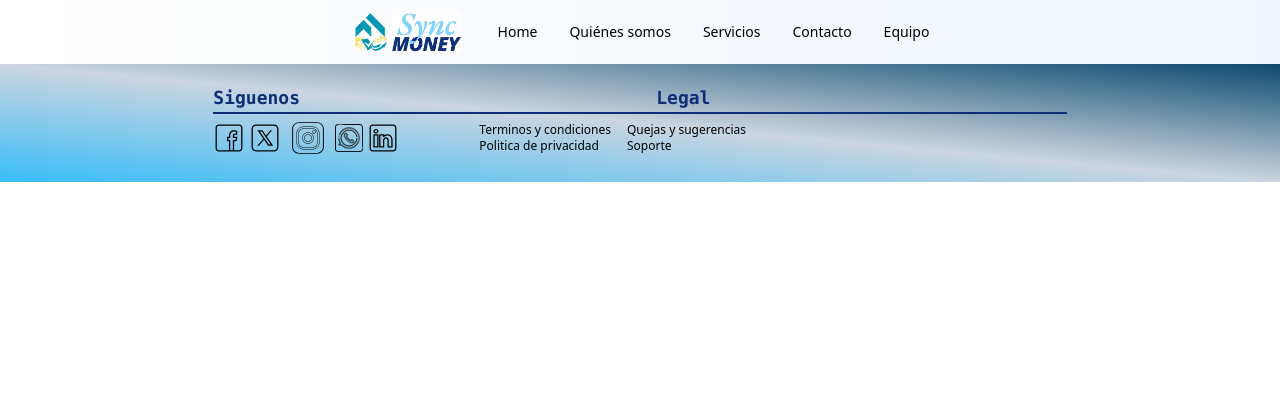
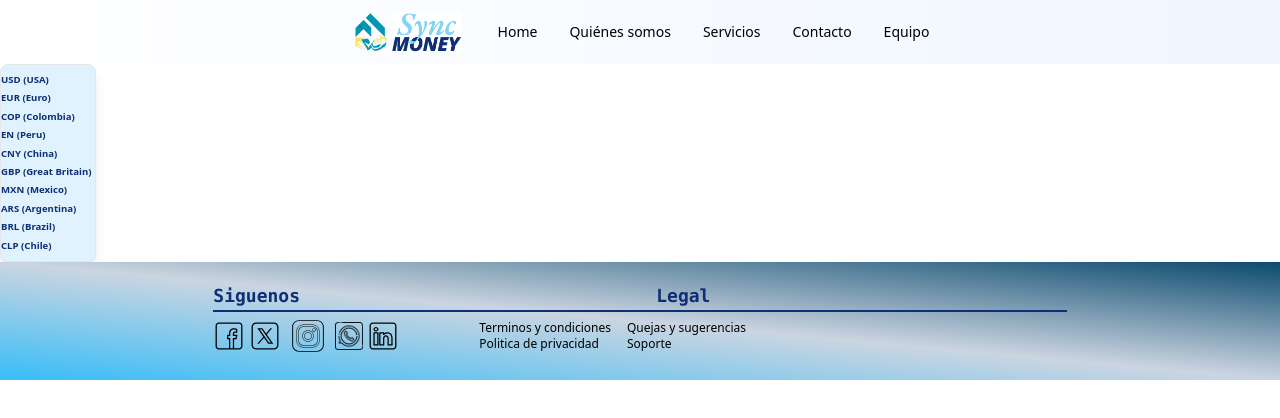
Before and after one commit to rooney2j/Funval-Frontend-N2-Trabajo-Grupal-Sync-Money, a Next.js app: page / in a window 1280 px wide. Shown: the top 418 px of the page. Built offline with nearby package versions, Linux system fonts and the light colour scheme.

Commit message:
first commit

```diff
--- a/app/page.jsx
+++ b/app/page.jsx
@@ -1,11 +1,11 @@
-
+import CountryList from "@/components/countryList";
 
 
 export default function Home() {
   return (
 
-  <div>
-
+    <div>
+      <CountryList />
     </div>
 
   );
--- /dev/null
+++ b/components/countryList.jsx
@@ -0,0 +1,47 @@
+import React from 'react'
+
+export default function CountryList() {
+    return (
+        <ul className='text-[.6rem] text-[#0e2e76] font-semibold border py-2 w-24 rounded-lg shadow-lg bg-sky-100'>
+            <li>
+                <button type="button">USD (USA)</button>
+            </li>
+
+            <li className='my-1'>
+                <button type="button">EUR (Euro)</button>
+            </li>
+
+            <li>
+                <button type="button">COP (Colombia)</button>
+            </li>
+
+            <li className='my-1'>
+                <button type="button">EN (Peru)</button>
+            </li>
+
+            <li>
+                <button type="button">CNY (China)</button>
+            </li>
+
+            <li className='my-1'>
+                <button type="button">GBP (Great Britain)</button>
+            </li>
+
+            <li>
+                <button type="button">MXN (Mexico)</button>
+            </li>
+
+            <li className='my-1'>
+                <button type="button">ARS (Argentina)</button>
+            </li>
+
+            <li>
+                <button type="button">BRL (Brazil)</button>
+            </li>
+
+            <li className='mt-1'>
+                <button type="button">CLP (Chile)</button>
+            </li>
+        </ul>
+    )
+}
```
